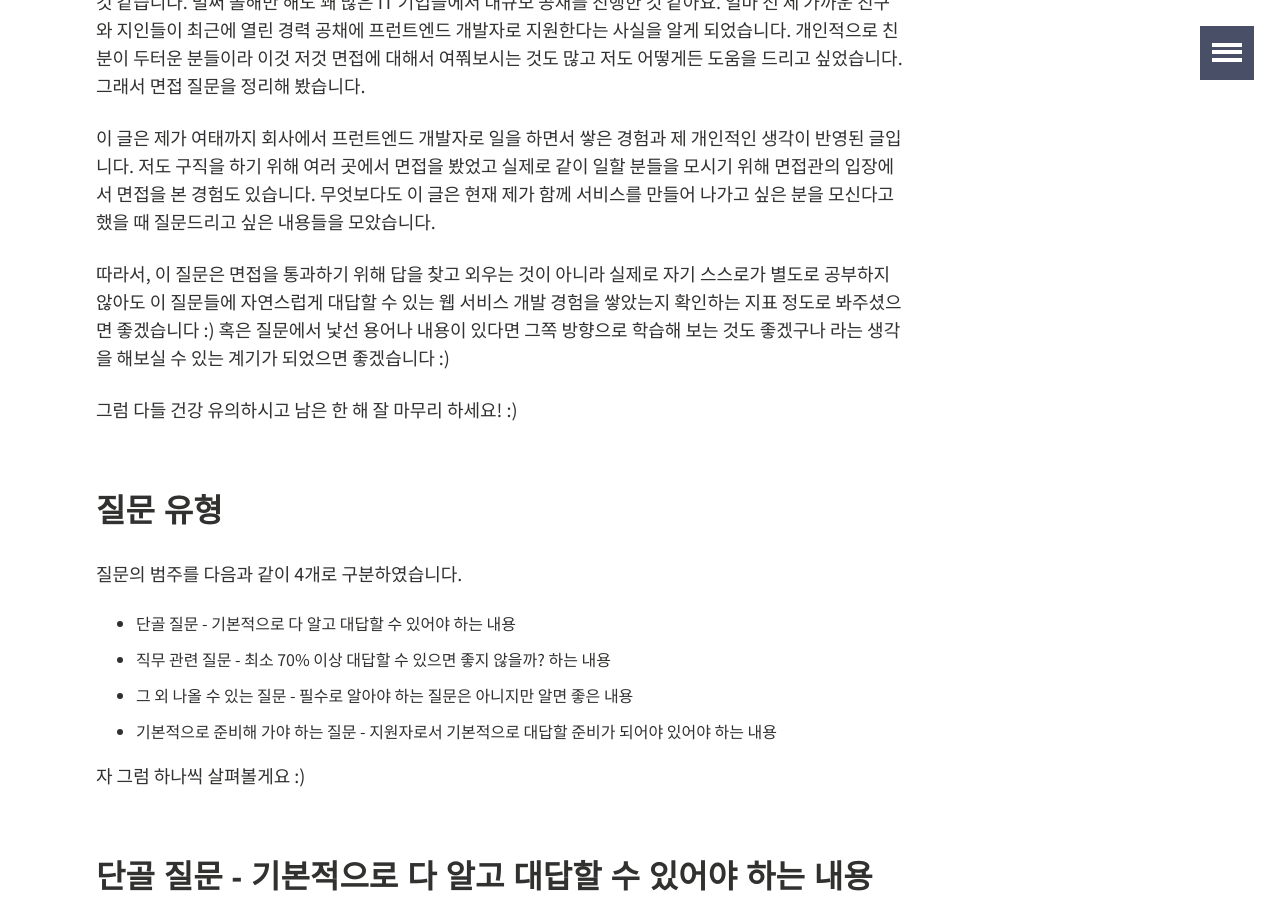
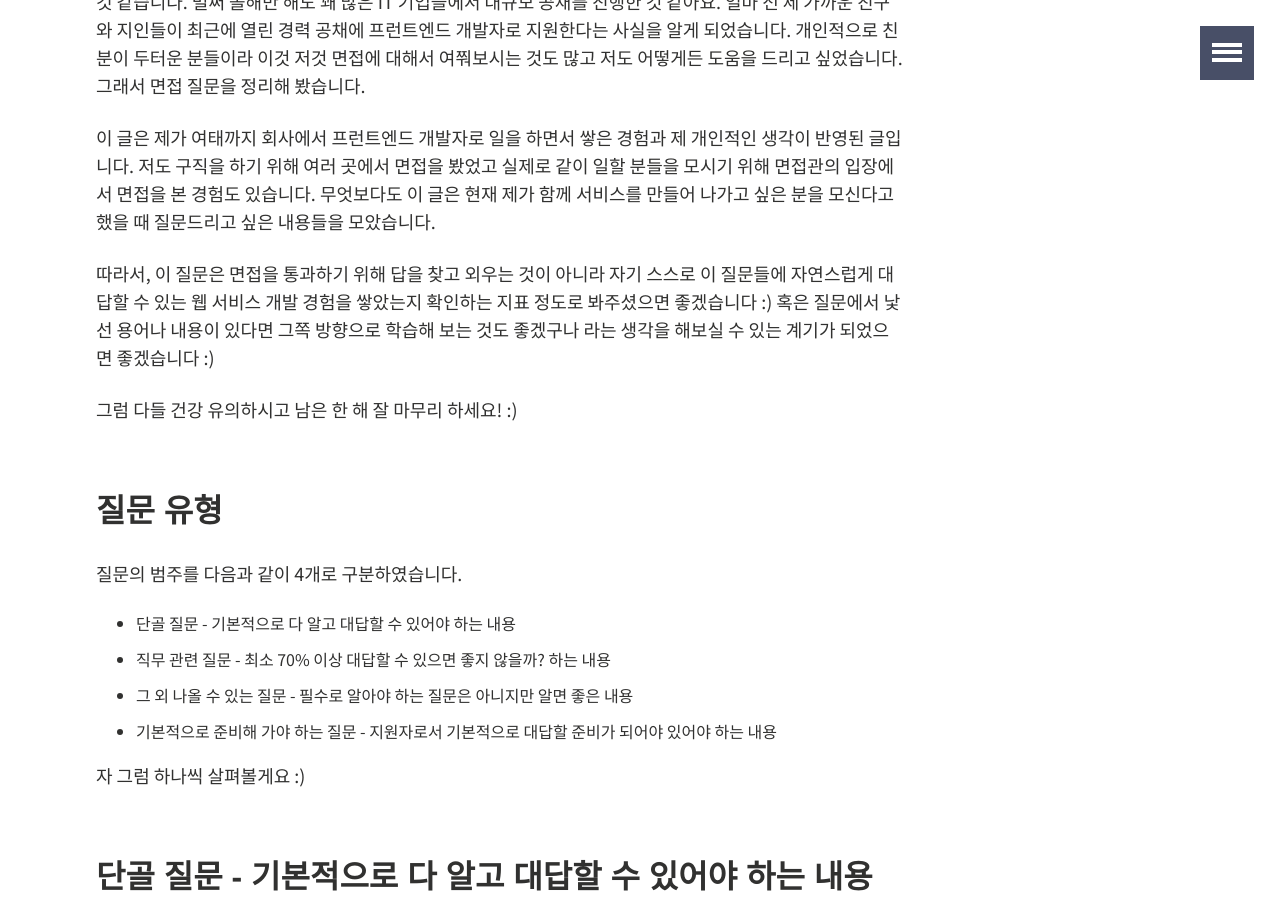
Before and after one commit to joshua1988/joshua1988.github.io, a Jekyll site: the page built from _posts/web-development/interview/2020-11-29-frontend-questions.md, in a window 1280 px wide and 900 px high, scrolled down 730 px. Built offline with Jekyll 4.4.1, drawn with Linux system fonts in a browser that asks for light colours; comment, search, counter and statistics services are not loaded.

Commit message:
polish the expression for the intro

```diff
--- a/_posts/web-development/interview/2020-11-29-frontend-questions.md
+++ b/_posts/web-development/interview/2020-11-29-frontend-questions.md
@@ -34,7 +34,7 @@ tags:
 
 이 글은 제가 여태까지 회사에서 프런트엔드 개발자로 일을 하면서 쌓은 경험과 제 개인적인 생각이 반영된 글입니다. 저도 구직을 하기 위해 여러 곳에서 면접을 봤었고 실제로 같이 일할 분들을 모시기 위해 면접관의 입장에서 면접을 본 경험도 있습니다. 무엇보다도 이 글은 현재 제가 함께 서비스를 만들어 나가고 싶은 분을 모신다고 했을 때 질문드리고 싶은 내용들을 모았습니다.
 
-따라서, 이 질문은 면접을 통과하기 위해 답을 찾고 외우는 것이 아니라 실제로 자기 스스로가 별도로 공부하지 않아도 이 질문들에 자연스럽게 대답할 수 있는 웹 서비스 개발 경험을 쌓았는지 확인하는 지표 정도로 봐주셨으면 좋겠습니다 :) 혹은 질문에서 낯선 용어나 내용이 있다면 그쪽 방향으로 학습해 보는 것도 좋겠구나 라는 생각을 해보실 수 있는 계기가 되었으면 좋겠습니다 :)
+따라서, 이 질문은 면접을 통과하기 위해 답을 찾고 외우는 것이 아니라 자기 스스로 이 질문들에 자연스럽게 대답할 수 있는 웹 서비스 개발 경험을 쌓았는지 확인하는 지표 정도로 봐주셨으면 좋겠습니다 :) 혹은 질문에서 낯선 용어나 내용이 있다면 그쪽 방향으로 학습해 보는 것도 좋겠구나 라는 생각을 해보실 수 있는 계기가 되었으면 좋겠습니다 :)
 
 그럼 다들 건강 유의하시고 남은 한 해 잘 마무리 하세요! :)
 
```
